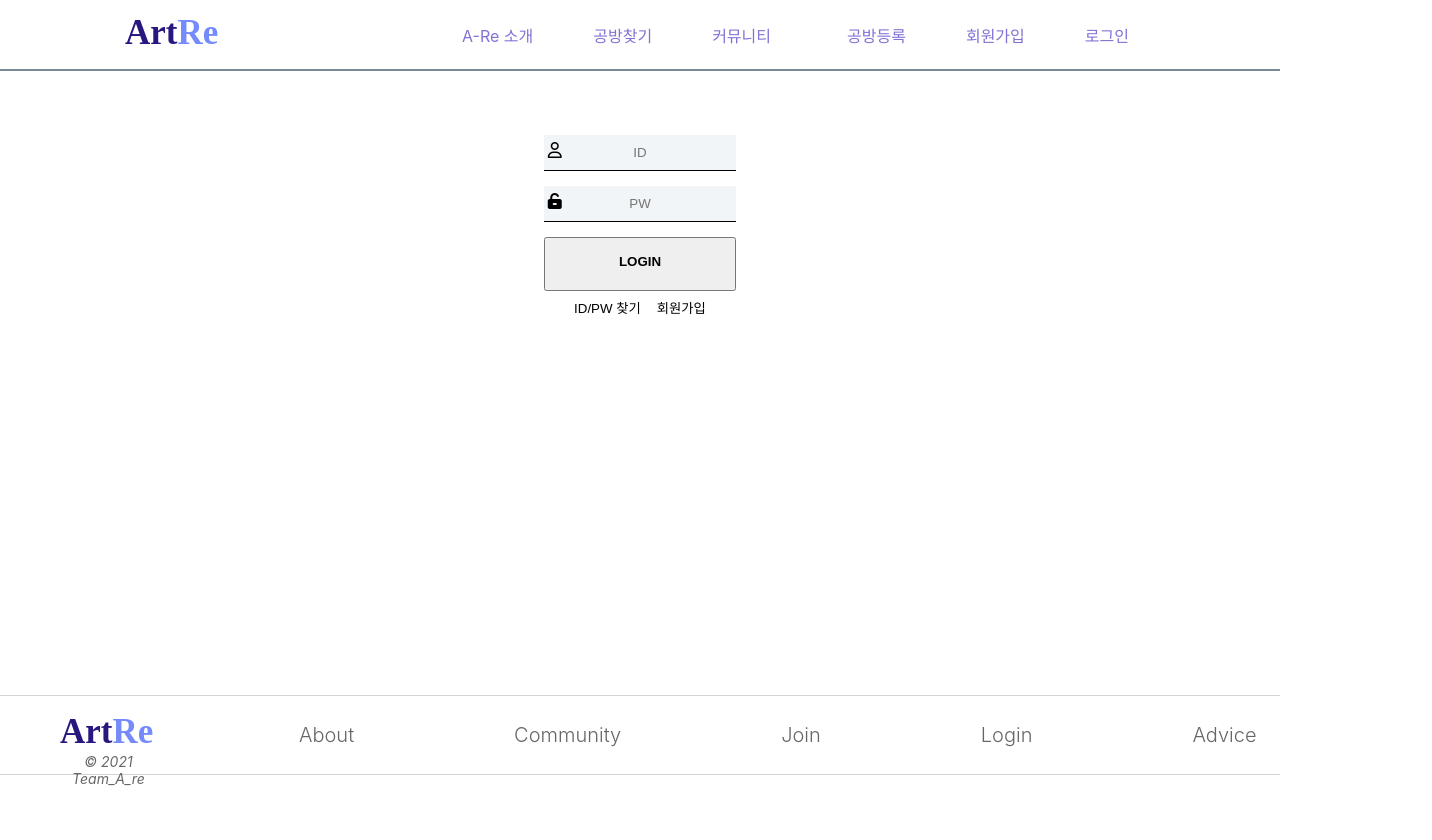
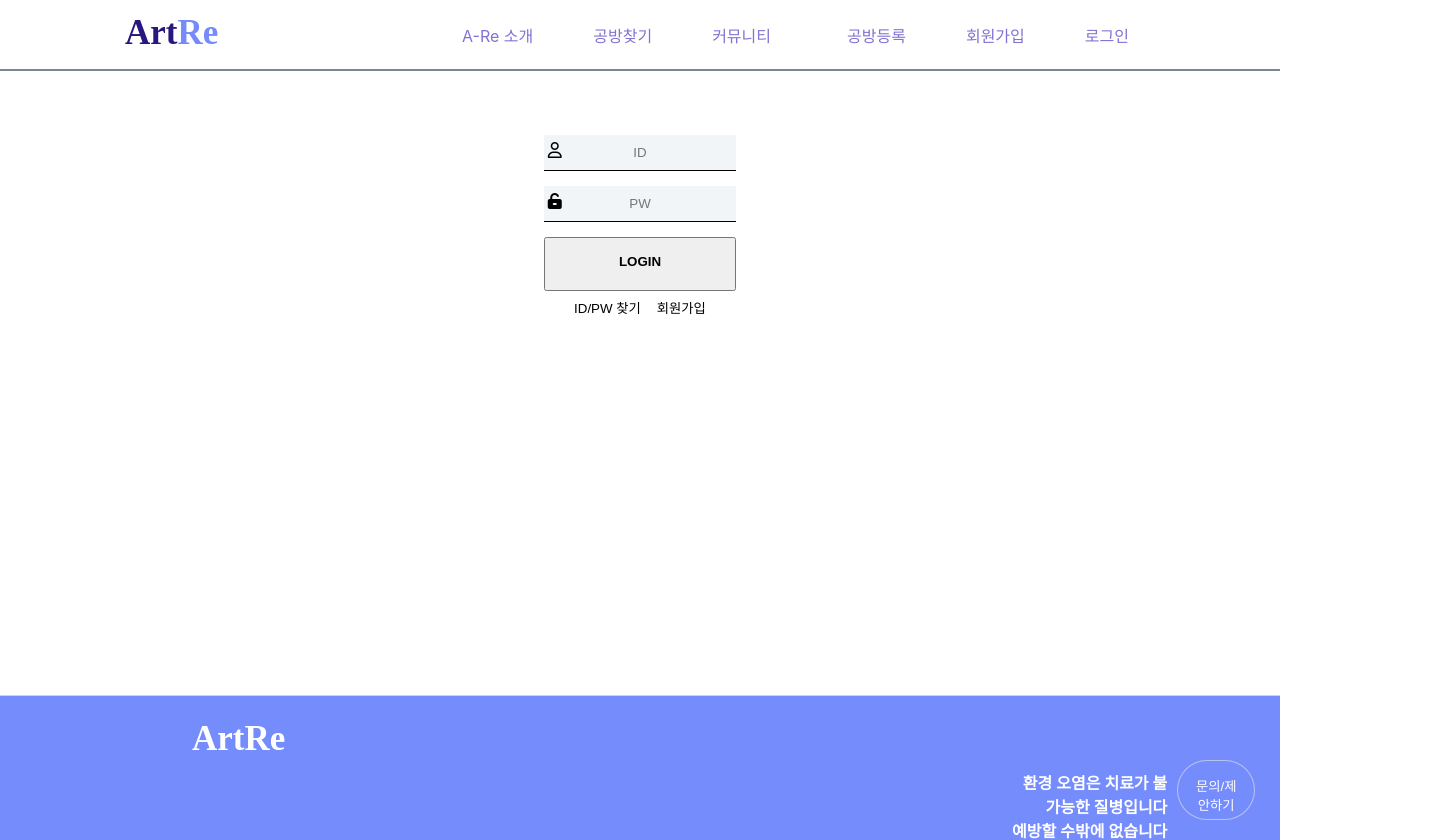
Before and after one commit to Team-NanaScript/Art_Recycle, a React (Create React App) app in the folder react-are/: page /login in a window 1280 px wide. Shown: the top 840 px of the page, 1432 px wide, since content can reach past the window. Before the commit the page ends 800 px from the top, so only its background shows below. Built offline with nearby package versions, Linux system fonts and the light colour scheme.

Commit message:
footer css 수정

```diff
--- a/react-are/src/App.css
+++ b/react-are/src/App.css
@@ -1,7 +1,7 @@
-*{
+* {
   box-sizing: border-box;
-  margin:0;
-  padding:0;
+  margin: 0;
+  padding: 0;
 }
 
 .App {
@@ -40,7 +40,7 @@
 
 a {
   text-decoration: none;
-  color:inherit;
+  color: inherit;
 }
 
 li {
@@ -49,29 +49,65 @@ li {
 
 .footer {
   padding: 10px;
-  height: 10vh;
-  border-top:1px solid lightgray;
-  border-bottom:1px solid lightgray;
-  color: rgba(0,0,0,0.6);
-  display:flex;
+  height: 250px;
+  border-top: 1px solid lightgray;
+  border-bottom: 1px solid lightgray;
+  color: rgba(255, 255, 255, 255);
+  display: flex;
+  flex-direction: column;
+  background-color: rgba(117, 140, 253);
 }
 
-.footer div.footer_logo{
-	margin:8px 50px;
+.footer div.footer_box {
+  margin: 15px;
 }
 
-div.footer_logo address{
-	font-size: 14px;
+.logo {
+  margin-left: -800px;
 }
 
-.footer ul{
-	display:flex;
-	margin:12px;
+.msg_box {
+  margin-left: 975px;
 }
 
-.footer li{
-	margin:5px 80px;
-	font-size:20px;
-	font-weight: 300;
-	cursor:pointer;
+.msg_box label {
+  font-weight: 600;
+  color: rgba(255, 255, 255, 255);
+  text-align: right;
+  margin: 10px;
 }
+
+.msg_box button {
+  padding: 15px;
+  height: 60px;
+  border-radius: 50em;
+  border: 1px solid rgba(230, 230, 230, 0.6);
+  color: white;
+  background-color: rgba(117, 140, 253);
+  cursor: pointer;
+}
+
+div.footer p {
+  font-size: 14px;
+}
+
+div.footer_nav {
+  display: flex;
+  margin-left: 1230px;
+}
+
+.footer li {
+  margin: 10px;
+  font-size: 20px;
+  font-weight: 300;
+  cursor: pointer;
+}
+
+div.copy {
+  margin-left: 1065px;
+  color: rgba(228, 228, 228, 0.8);
+}
+
+.msg_box {
+  display: flex;
+}
--- a/react-are/src/comps/Footer.jsx
+++ b/react-are/src/comps/Footer.jsx
@@ -3,22 +3,41 @@ import React from "react";
 function Footer() {
   return (
     <div className="footer">
-		<div className="footer_logo">
+      <div className="footer_box">
+        <div className="logo">
           <svg width="97" height="35">
-          <text transform="translate(0 29)" fill="#27187f" fontSize="35" fontFamily="Ubuntu-Bold, Ubuntu" fontWeight="700">
-            <tspan x="0" y="0">Art</tspan>
-            <tspan y="0" fill="#758bfd">Re</tspan>
+            <text
+              transform="translate(0 29)"
+              fill="#ffffff"
+              fontSize="35"
+              fontFamily="Ubuntu-Bold, Ubuntu"
+              fontWeight="700"
+            >
+              <tspan x="0" y="0">
+                Art
+              </tspan>
+              <tspan y="0" fill="#ffffff">
+                Re
+              </tspan>
             </text>
           </svg>
-		<address>© 2021 Team_A_re</address>
         </div>
-      <ul>
+        <div className="msg_box">
+          <label>
+            환경 오염은 치료가 불가능한 질병입니다
+            <br />
+            예방할 수밖에 없습니다
+          </label>
+          <button>문의/제안하기</button>
+        </div>
+      </div>
+      <div className="footer_nav">
         <li>About</li>
         <li>Community</li>
-		  <li>Join</li>
-		  <li>Login</li>
-		  <li>Advice</li>
-	  </ul>
+      </div>
+      <div className="copy">
+        <label>© Team_A_Re</label>
+      </div>
     </div>
   );
 }
```
Also changed, not shown: 1 other file (tests, documents, lock files or other folders). Lines whose indentation alone changed are shown as unchanged.
